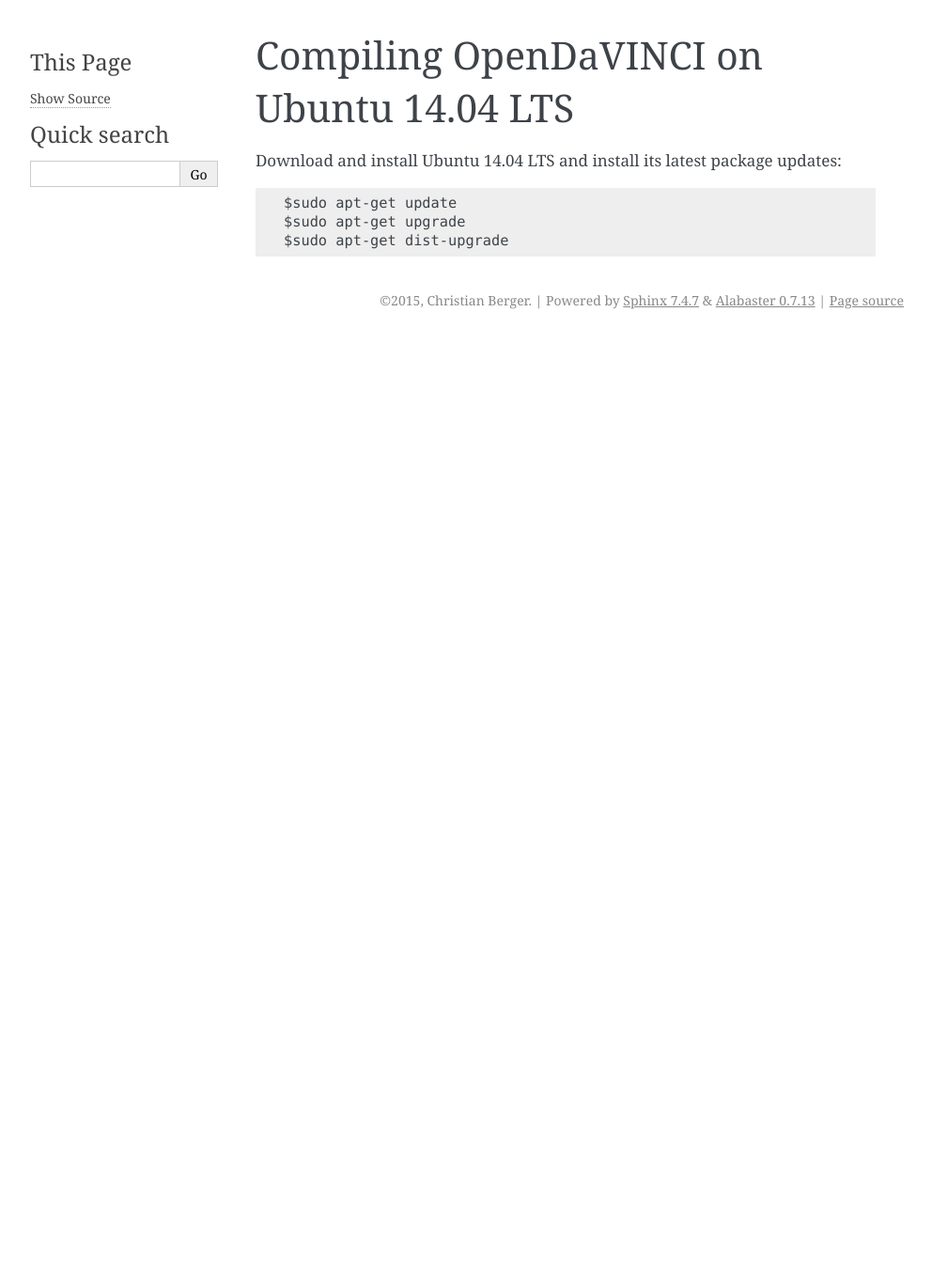
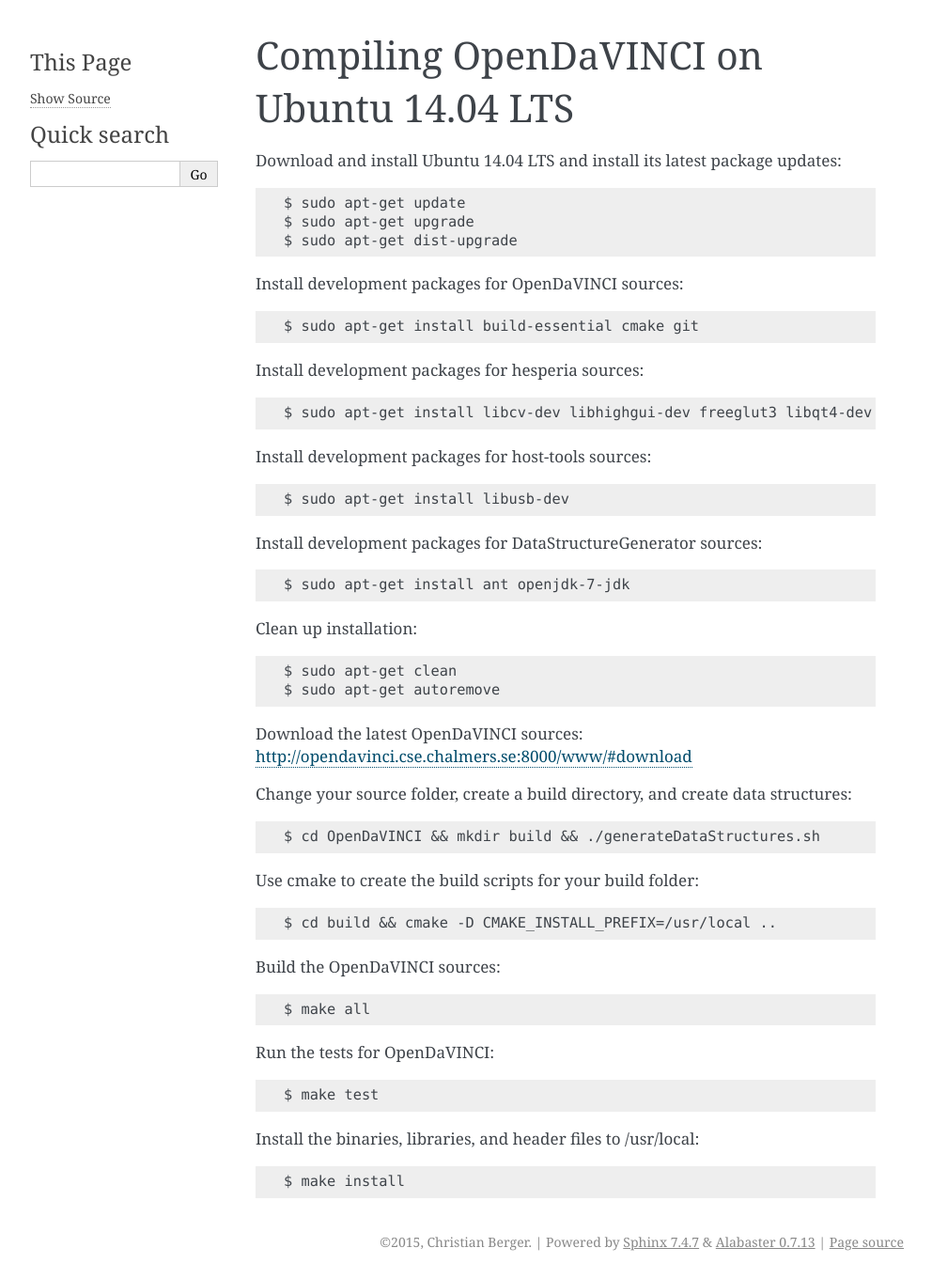
Before and after one commit to se-research/OpenDaVINCI, a Sphinx documentation site: the page built from docs/installation.ubuntu-14.04.rst, in a window 1280 px wide. Shown: the whole page at 94% size, without its empty margins (148-1140 px from the left). Built offline with Sphinx 7.4.7, drawn with Linux system fonts in a browser that asks for light colours; before the commit the page ends 900 px from its top, so only the background shows below that.

Commit message:
* Completed Ubuntu 14.04 LTS (64bit) installation

```diff
--- a/docs/installation.ubuntu-14.04.rst
+++ b/docs/installation.ubuntu-14.04.rst
@@ -3,6 +3,49 @@
 
 Download and install Ubuntu 14.04 LTS and install its latest package updates::
 
-   $sudo apt-get update
-   $sudo apt-get upgrade
-   $sudo apt-get dist-upgrade
+   $ sudo apt-get update
+   $ sudo apt-get upgrade
+   $ sudo apt-get dist-upgrade
+
+Install development packages for OpenDaVINCI sources::
+
+   $ sudo apt-get install build-essential cmake git
+
+Install development packages for hesperia sources::
+
+   $ sudo apt-get install libcv-dev libhighgui-dev freeglut3 libqt4-dev libqwt5-qt4-dev libqwt5-qt4 libqt4-opengl-dev freeglut3-dev qt4-dev-tools libboost-dev libopencv-photo-dev libopencv-contrib-dev
+
+Install development packages for host-tools sources::
+
+   $ sudo apt-get install libusb-dev
+
+Install development packages for DataStructureGenerator sources::
+
+   $ sudo apt-get install ant openjdk-7-jdk
+
+Clean up installation::
+
+   $ sudo apt-get clean
+   $ sudo apt-get autoremove
+
+Download the latest OpenDaVINCI sources: http://opendavinci.cse.chalmers.se:8000/www/#download
+
+Change your source folder, create a build directory, and create data structures::
+
+   $ cd OpenDaVINCI && mkdir build && ./generateDataStructures.sh
+
+Use cmake to create the build scripts for your build folder::
+
+   $ cd build && cmake -D CMAKE_INSTALL_PREFIX=/usr/local ..
+
+Build the OpenDaVINCI sources::
+
+   $ make all
+
+Run the tests for OpenDaVINCI::
+
+   $ make test
+
+Install the binaries, libraries, and header files to /usr/local::
+
+   $ make install
```
